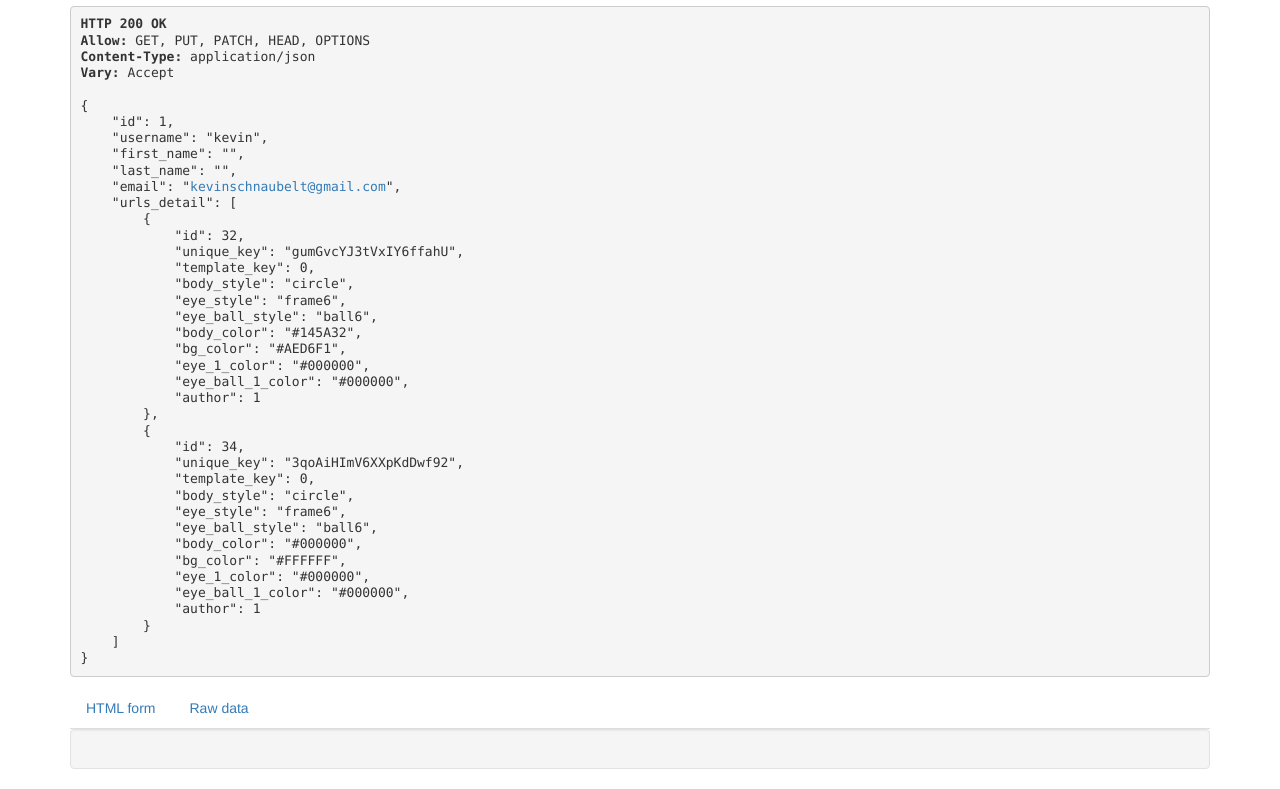
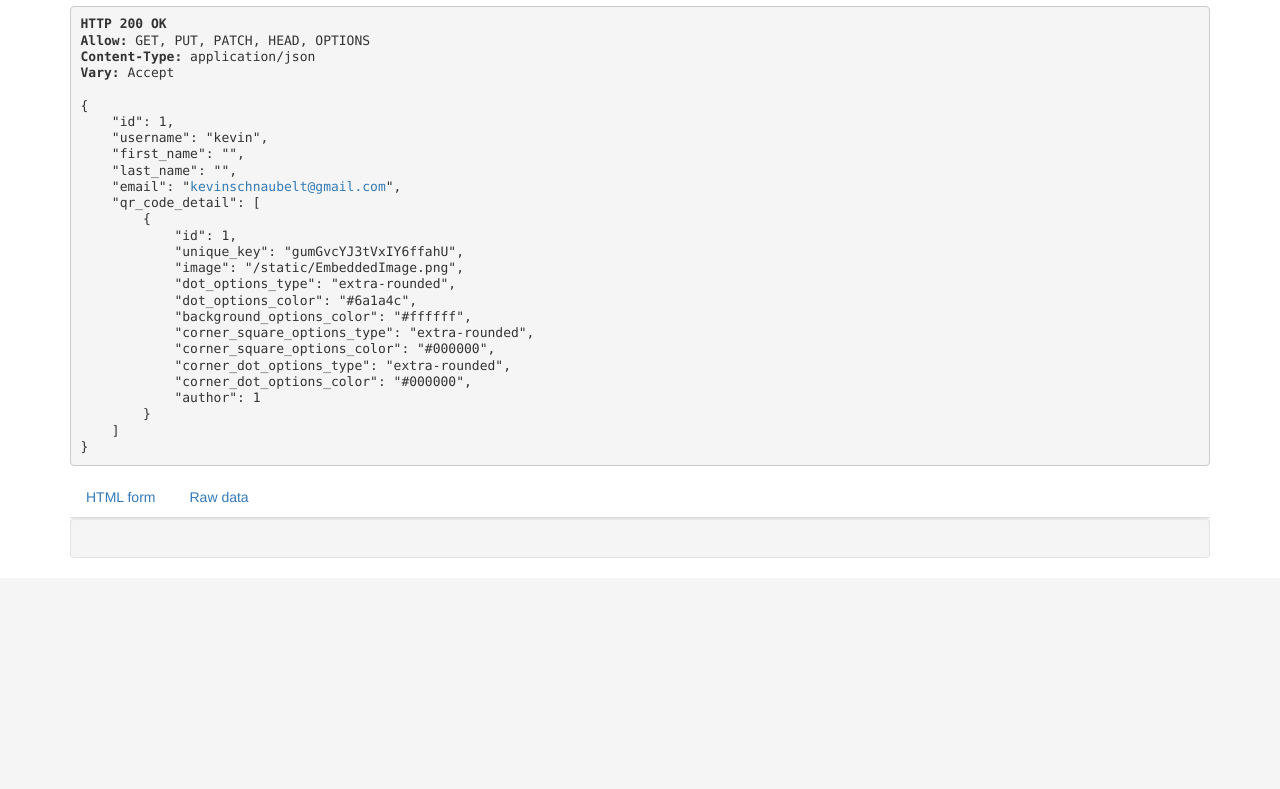
Before and after one commit to Kevin-Schnaubelt-Jr/Linked-Merch, a Django app: page /users/currentuser/ in a window 1280 px wide. Shown: the part 322-1111 px from the top of the page. After the commit the page ends 880 px from the top, so only its background shows below. Run offline with Django 4.2, Linux system fonts and the light colour scheme; a user stored in the database is signed in; data comes from the database, SQL or seed files in the repository; some libraries are stand-ins or nearby versions.

Commit message:
progress capture

```diff
--- a/linked_project/api/serializers.py
+++ b/linked_project/api/serializers.py
@@ -1,12 +1,12 @@
 from rest_framework import serializers
 from users.models import CustomUser
 
-from custom_urls.models import URLS, EmergencyName, EmergencyPhoneNumbers, EmergencyAddress, NEWURLS
+from custom_urls.models import EmergencyQR, EmergencyName, EmergencyPhoneNumbers, EmergencyAddress
 
-class NestedURLSSerializer(serializers.ModelSerializer):
+class NestedEmergencyQRSerializer(serializers.ModelSerializer):
     class Meta:
-        model = URLS
-        fields = ('id', 'unique_key', 'template_key', 'body_style', 'eye_style', 'eye_ball_style', 'body_color', 'bg_color', 'eye_1_color', 'eye_ball_1_color', 'author')
+        model = EmergencyQR
+        fields = ('id', 'unique_key', 'image', 'dot_options_type', 'dot_options_color', 'background_options_color', 'corner_square_options_type', 'corner_square_options_color', 'corner_dot_options_type', 'corner_dot_options_color', 'author')
 
 class NestedUserSerializer(serializers.ModelSerializer):
     class Meta:
@@ -16,62 +16,50 @@ class NestedUserSerializer(serializers.ModelSerializer):
 class NestedEmergencyNameSerializer(serializers.ModelSerializer):
     class Meta:
         model = EmergencyName
-        fields = ('id', 'descriptor', 'name', 'url')
+        fields = ('id', 'descriptor', 'name', 'qr_code')
 
 class NestedEmergencyPhoneNumbersSerializer(serializers.ModelSerializer):
     class Meta:
         model = EmergencyPhoneNumbers
-        fields = ('id', 'descriptor', 'phone_number', 'url')
+        fields = ('id', 'descriptor', 'phone_number', 'qr_code')
 
 class NestedEmergencyAddressSerializer(serializers.ModelSerializer):
     class Meta:
         model = EmergencyAddress
-        fields = ('id', 'descriptor', 'street', 'city', 'state', 'zip_code', 'url')
-
-#NEWURLS serialization
-class NestedNEWURLSSerializer(serializers.ModelSerializer):
-    class Meta:
-        model = NEWURLS
-        fields = ('id', 'unique_key', 'blob_file', 'author')
-
-class NEWURLSSerializer(serializers.ModelSerializer):
-    author_detail = NestedUserSerializer(read_only=True, source='author')
-    class Meta:
-        model = NEWURLS
-        fields = ('id', 'unique_key', 'blob_file', 'author', 'author_detail')
+        fields = ('id', 'descriptor', 'street', 'city', 'state', 'zip_code', 'qr_code')
 
 
 
 
-class URLSSerializer(serializers.ModelSerializer):
+class EmergencyQRSerializer(serializers.ModelSerializer):
     author_detail = NestedUserSerializer(read_only=True, source='author')
     name_detail = NestedEmergencyNameSerializer(many=True, read_only=True, source='emergency_name')
     phone_detail = NestedEmergencyPhoneNumbersSerializer(many=True, read_only=True, source='emergency_phone')
     address_detail = NestedEmergencyAddressSerializer(many=True, read_only=True, source='emergency_address')
     class Meta:
-        model = URLS
-        fields = ('id', 'unique_key', 'template_key', 'body_style', 'eye_style', 'eye_ball_style', 'body_color', 'bg_color', 'eye_1_color', 'eye_ball_1_color', 'author', 'author_detail',  'name_detail', 'phone_detail', 'address_detail')
+        model = EmergencyQR
+        fields = fields = ('id', 'unique_key', 'image', 'dot_options_type', 'dot_options_color', 'background_options_color', 'corner_square_options_type', 'corner_square_options_color', 'corner_dot_options_type', 'corner_dot_options_color', 'author', 'author_detail', 'name_detail', 'phone_detail', 'address_detail')
 
 class UserSerializer(serializers.ModelSerializer):
-    urls_detail = NestedURLSSerializer(many=True, source='custom_urls', read_only=True)
+    qr_code_detail = NestedEmergencyQRSerializer(many=True, source='custom_urls', read_only=True)
     class Meta:
         model = CustomUser
-        fields = ('id', 'username', 'first_name', 'last_name', 'email', 'urls_detail')
+        fields = ('id', 'username', 'first_name', 'last_name', 'email', 'qr_code_detail')
 
 class EmergencyNameSerializer(serializers.ModelSerializer):
-    urls_detail = NestedURLSSerializer(many=True, source='custom_urls', read_only=True)
+    qr_code_detail = NestedEmergencyQRSerializer(many=True, source='custom_urls', read_only=True)
     class Meta:
         model = EmergencyName
-        fields = ('id', 'descriptor', 'name', 'url', 'urls_detail')
+        fields = ('id', 'descriptor', 'name', 'qr_code', 'qr_code_detail')
 
 class EmergencyPhoneNumbersSerializer(serializers.ModelSerializer):
-    urls_detail = NestedURLSSerializer(many=True, source='custom_urls', read_only=True)
+    qr_code_detail = NestedEmergencyQRSerializer(many=True, source='custom_urls', read_only=True)
     class Meta:
         model = EmergencyPhoneNumbers
-        fields = ('id', 'descriptor', 'phone_number', 'url', 'urls_detail')
+        fields = ('id', 'descriptor', 'phone_number', 'qr_code', 'qr_code_detail')
 
 class EmergencyAddressSerializer(serializers.ModelSerializer):
-    urls_detail = NestedURLSSerializer(many=True, source='custom_urls', read_only=True)
+    qr_code_detail = NestedEmergencyQRSerializer(many=True, source='custom_urls', read_only=True)
     class Meta:
         model = EmergencyAddress
-        fields = ('id', 'descriptor', 'street', 'city', 'state', 'zip_code', 'url', 'urls_detail')
+        fields = ('id', 'descriptor', 'street', 'city', 'state', 'zip_code', 'qr_code', 'qr_code_detail')
--- a/linked_project/api/urls.py
+++ b/linked_project/api/urls.py
@@ -4,16 +4,14 @@ from rest_framework.routers import DefaultRouter
 from . import views
 
 router = DefaultRouter()
-router.register('custom_urls', views.PostURLSSet, basename='custom_urls')
+router.register('custom_urls', views.PostEmergencyQRSet, basename='custom_urls')
 router.register('emergency_names', views.PostEmergencyNameSet, basename='emergency_names')
 router.register('emergency_phones', views.PostEmergencyPhoneNumbersSet, basename='emergency_phones')
 router.register('emergency_address', views.PostEmergencyAddressSet, basename='emergency_address')
-router.register('newURLs', views.PostNEWURLSSet, basename='newURLs')
 
 urlpatterns = router.urls + [
-	path('', views.URLSAPIView.as_view()),
+	path('', views.EmergencyQRAPIView.as_view()),
 	path('', views.EmergencyNameAPIView.as_view()),
 	path('', views.EmergencyPhoneNumbersAPIView.as_view()),
 	path('', views.EmergencyAddressAPIView.as_view()),
-	path('', views.NEWURLSAPIView.as_view())
 ]
--- a/linked_project/custom_urls/admin.py
+++ b/linked_project/custom_urls/admin.py
@@ -1,9 +1,8 @@
 from django.contrib import admin
 
-from .models import URLS, EmergencyName, EmergencyPhoneNumbers, EmergencyAddress, NEWURLS
+from .models import EmergencyQR, EmergencyName, EmergencyPhoneNumbers, EmergencyAddress
 
-admin.site.register(URLS)
+admin.site.register(EmergencyQR)
 admin.site.register(EmergencyName)
 admin.site.register(EmergencyPhoneNumbers)
 admin.site.register(EmergencyAddress)
-admin.site.register(NEWURLS)
--- a/linked_project/custom_urls/models.py
+++ b/linked_project/custom_urls/models.py
@@ -3,42 +3,37 @@ from phonenumber_field.modelfields import PhoneNumberField
 
 from users.models import CustomUser
 
-class URLS(models.Model):
+class EmergencyQR(models.Model):
     unique_key = models.CharField(max_length=200, unique=True)
-    template_key = models.IntegerField()
-    body_style = models.CharField(max_length=50, default='circle' )
-    eye_style = models.CharField(max_length=50, default='frame6')
-    eye_ball_style = models.CharField(max_length=50, default='ball6')
-    body_color = models.CharField(max_length=50, default='', null=True)
-    bg_color = models.CharField(max_length=50, default='', null=True)
-    eye_1_color = models.CharField(max_length=50, default='', null=True)
-    eye_ball_1_color = models.CharField(max_length=50, default='', null=True)
+    image = models.CharField(max_length=250, null=True)
+    dot_options_type = models.CharField(max_length=50, default='extra-rounded' )
+    dot_options_color = models.CharField(max_length=50, default='#6a1a4c')
+    background_options_color = models.CharField(max_length=50, default='#ffffff')
+    corner_square_options_type = models.CharField(max_length=50, default='extra-rounded')
+    corner_square_options_color = models.CharField(max_length=50, default='#000000')
+    corner_dot_options_type = models.CharField(max_length=50, default='extra-rounded')
+    corner_dot_options_color = models.CharField(max_length=50, default='#000000')
     author = models.ForeignKey(CustomUser, related_name="custom_urls", on_delete=models.CASCADE)
 
     def __str__(self):
         return self.unique_key
 
-class NEWURLS(models.Model):
-    unique_key = models.CharField(max_length=200, unique=True)
-    blob_file = models.CharField(max_length=250)
-    author = models.ForeignKey(CustomUser, related_name="new_urls", on_delete=models.CASCADE)
-
 
 class EmergencyName(models.Model):
     descriptor = models.CharField(max_length=200, null=True)
     name = models.CharField(max_length=200)
-    url = models.ForeignKey(URLS, related_name="emergency_name", on_delete=models.CASCADE)
+    qr_code = models.ForeignKey(EmergencyQR, related_name="emergency_name", on_delete=models.CASCADE)
 
     def __str__(self):
-        return self.url.unique_key
+        return self.qr_code.unique_key
 
 class EmergencyPhoneNumbers(models.Model):
     descriptor = models.CharField(max_length=200, null=True)
     phone_number = PhoneNumberField(region="US")
-    url = models.ForeignKey(URLS, related_name="emergency_phone", on_delete=models.CASCADE)
+    qr_code = models.ForeignKey(EmergencyQR, related_name="emergency_phone", on_delete=models.CASCADE)
 
     def __str__(self):
-        return self.url.unique_key
+        return self.qr_code.unique_key
 
 class EmergencyAddress(models.Model):
     descriptor = models.CharField(max_length=200, null=True)
@@ -46,7 +41,7 @@ class EmergencyAddress(models.Model):
     city = models.CharField(max_length=200, null=True)
     state = models.CharField(max_length=200, null=True)
     zip_code = models.CharField(max_length=200, null=True)
-    url = models.ForeignKey(URLS, related_name="emergency_address", on_delete=models.CASCADE)
+    qr_code = models.ForeignKey(EmergencyQR, related_name="emergency_address", on_delete=models.CASCADE)
 
     def __str__(self):
-        return self.url.unique_key
+        return self.qr_code.unique_key
--- a/linked_project/static/base.js
+++ b/linked_project/static/base.js
@@ -16,7 +16,7 @@ const base = Vue.createApp({
                 this.qrCount = this.currentUser.urls_detail.length
             }).catch(error => {
 
-                console.log(error.response)
+                console.log('load user errors', error.response)
             })
         },
 
--- a/linked_project/templates/home.html
+++ b/linked_project/templates/home.html
@@ -3,6 +3,10 @@
 
 {% block content %}
 <div id="home" class="bg-[#28282B] text-white min-h-screen">
+
+    <div v-for="qrCode in currentUser.qr_code_detail">
+        <p>[[qrCode]]</p>
+    </div>
 
     <div class="flex flex-col items-center text-4xl p-[5rem] ">
         <div id="canvas" class="border-2 border-black hidden"></div>
```
Also changed, not shown: linked_project/api/views.py (+8 -17 lines), linked_project/static/home.js (+41 -19 lines), linked_project/custom_urls/migrations/0001_initial.py, linked_project/custom_urls/migrations/0002_initial.py, linked_project/custom_urls/migrations/0003_alter_urls_bg_color_alter_urls_body_color_and_more.py (deleted), linked_project/custom_urls/migrations/0004_newurls.py (deleted), linked_project/db.sqlite3, linked_project/static/EmbeddedImage.png (added), linked_project/users/migrations/0001_initial.py.
